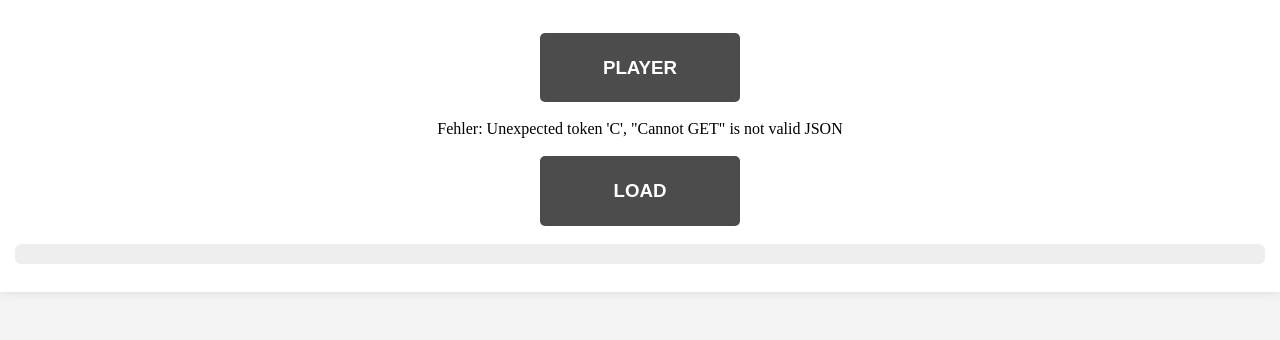
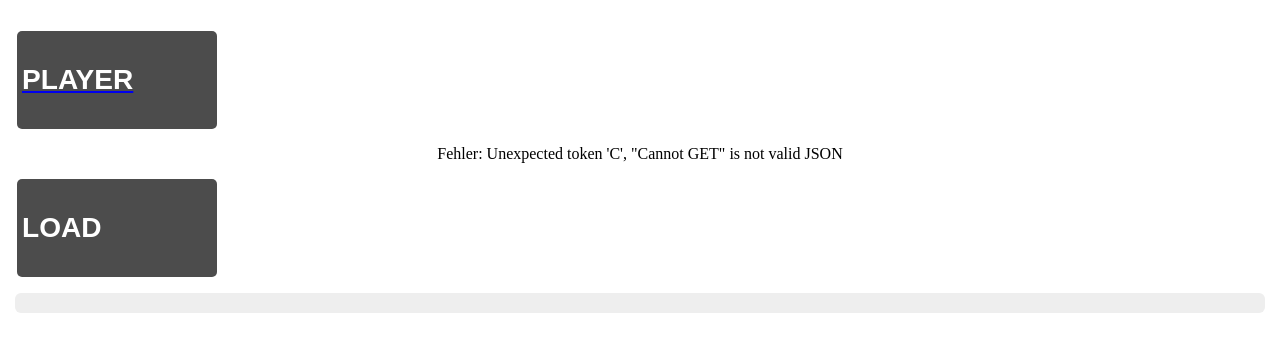
Before and after one commit to HaraldRau/radiopi, a Python web app: template webinterface/templates/verzeichnisbaum.html in a window 1280 px wide. Shown: the top 340 px of the page. Run offline with Jinja, Linux system fonts and the light colour scheme; the template is opened without the code that fills it, so the values that code supplies are empty.

Commit message:
Increase font size and adjust button layout

```diff
--- a/webinterface/templates/verzeichnisbaum.html
+++ b/webinterface/templates/verzeichnisbaum.html
@@ -33,11 +33,12 @@ body {
 			text-align: center;
 			text-decoration: none;
 			display: inline-block;
-			font-size: 16px;
+			font-size: 24px;
 			margin: 2px;
 			cursor: pointer;
 			width: 200px;
-			high: 100px;
+			display: flex;
+			flex-direction: column;
 		}
 
         pre {
```
